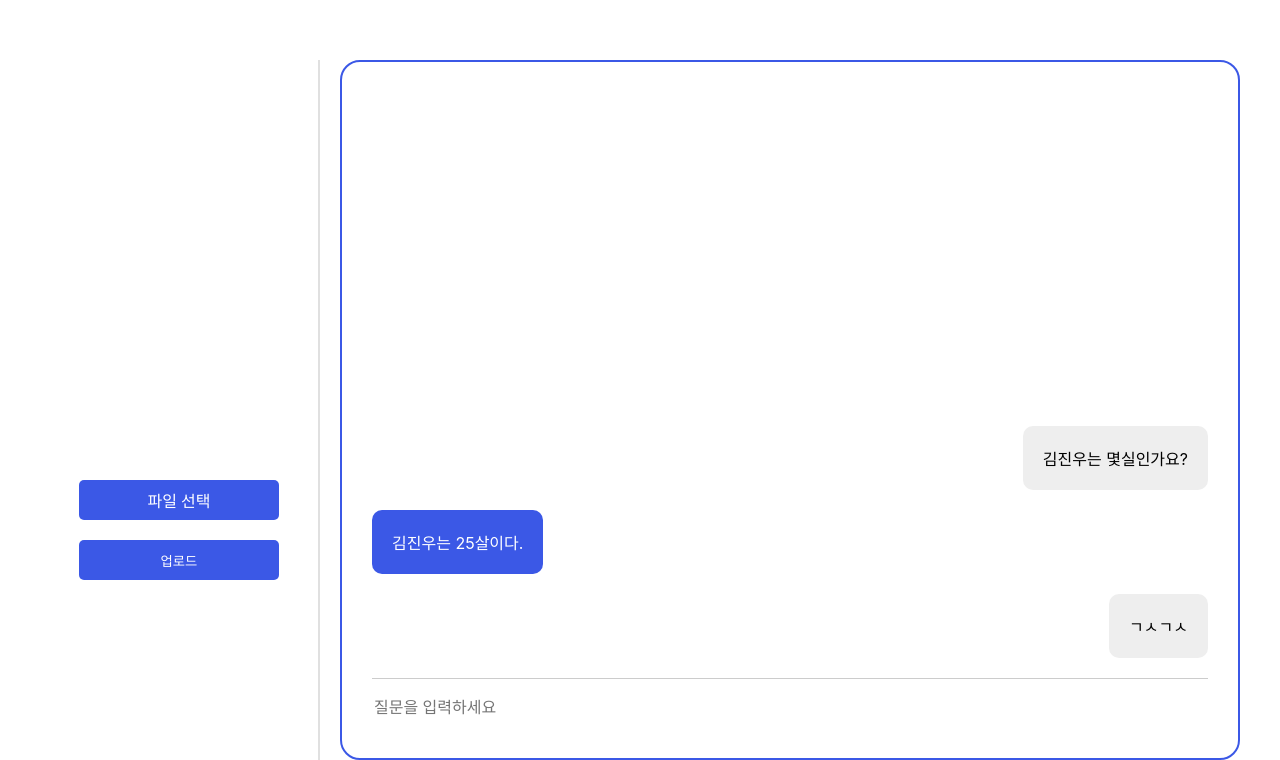
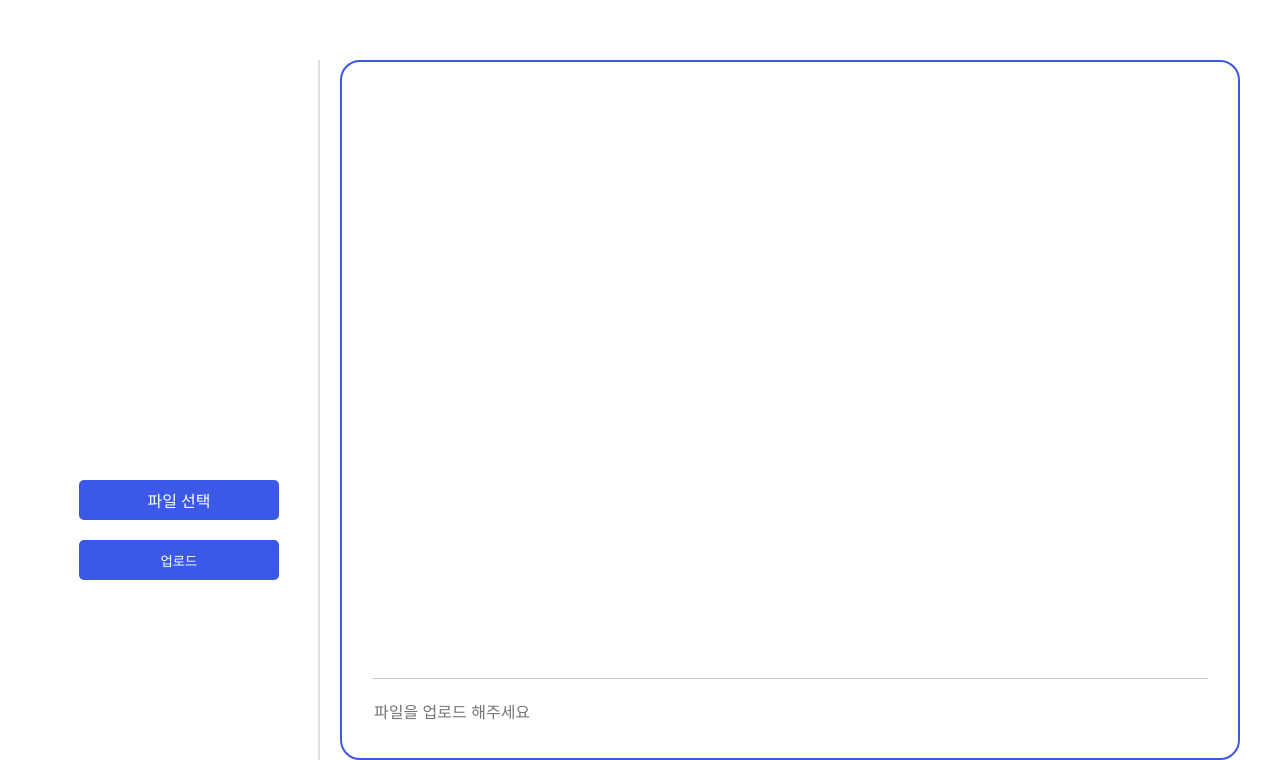
Before and after one commit to Sunny-jinn/khu-cse-track-project, a React (Vite) app: page / in a window 1280 px wide. Shown: the part 140-900 px from the top of the page. Built offline with nearby package versions, Linux system fonts and the light colour scheme; some icons are missing.

Commit message:
feat: 인공지능 채팅 연동 완료

```diff
--- a/src/components/FileUpload/FileUpload.tsx
+++ b/src/components/FileUpload/FileUpload.tsx
@@ -1,9 +1,13 @@
 import { ChangeEvent, useState } from "react";
 import { FileDiv, PreviewImg, SendButton, UploadLabel } from "./styled";
+import { useRecoilState } from "recoil";
+import { contextState } from "../../store";
 
 const FileUpload = () => {
   const [file, setFile] = useState<FileList | null>();
   const [fileExtension, setFileExtension] = useState<string | null>();
+
+  const [context, setContext] = useRecoilState(contextState);
 
   const fileUploadHandle = (e: ChangeEvent<HTMLInputElement>) => {
     e.preventDefault();
@@ -31,7 +35,9 @@ const FileUpload = () => {
           body: formData,
         });
         if (res.ok) {
-          console.log("업로드 성공");
+          const data = await res.json();
+          console.log("파일 업로드 성공!");
+          setContext(data.combined_text);
         } else {
           console.log("업로드 실패");
         }
@@ -66,7 +72,7 @@ const FileUpload = () => {
         id="file"
         onChange={fileUploadHandle}
         style={{ display: "none" }}
-        accept=".pdf, .docx, .doc"
+        accept=".pdf, .docx, .doc, .txt"
       />
       <UploadLabel htmlFor="file">파일 선택</UploadLabel>
       <SendButton onClick={clickHandle}>업로드</SendButton>
--- a/src/components/UI/QuestionBox.tsx
+++ b/src/components/UI/QuestionBox.tsx
@@ -1,16 +1,18 @@
 import { useRecoilState } from "recoil";
 import { QuestionInput, SendButton, Wrapper } from "./styled";
 import { SendPlane } from "@emotion-icons/remix-fill/SendPlane";
-import { chatState } from "../../store";
+import { chatState, contextState } from "../../store";
 import { useEffect, useRef, useState } from "react";
 
 const QuestionBox: React.FC = () => {
   const inputRef = useRef<HTMLInputElement | null>(null);
   const [question, setQuestion] = useState<string>("");
+  const [isFile, setIsFile] = useState<boolean>(false);
 
   const [chatting, setChatting] = useRecoilState(chatState);
+  const [context, setContext] = useRecoilState(contextState);
 
-  const clickHandler = () => {
+  const clickHandler = async () => {
     if (question.trim() !== "") {
       const newMsg = {
         id: Math.random(),
@@ -18,24 +20,50 @@ const QuestionBox: React.FC = () => {
         isUser: true,
       };
 
-      setChatting([...chatting, newMsg]);
+      setChatting((prevChatting) => [...prevChatting, newMsg]);
 
       inputRef.current!.value = "";
+      try {
+        const res = await fetch("http://127.0.0.1:8000/chat/chatbot/", {
+          method: "POST",
+          headers: {
+            "Content-Type": "application/x-www-form-urlencoded",
+          },
+          body: new URLSearchParams({
+            question: question,
+            context: context,
+          }),
+        });
+        if (res.ok) {
+          const data = await res.json();
+          const answer = {
+            id: Math.random(),
+            text: data.answer,
+            isUser: false,
+          };
+          setChatting((prevChatting) => [...prevChatting, answer]);
 
-      setQuestion("");
+          setQuestion("");
+        }
+      } catch (err) {
+        console.log(err);
+      }
     }
   };
 
   useEffect(() => {
-    console.log(chatting);
-  }, [chatting]);
+    if (context.length !== 0) {
+      setIsFile(true);
+    }
+  }, [context]);
 
   return (
     <Wrapper>
       <QuestionInput
-        placeholder="질문을 입력하세요"
+        placeholder={!isFile ? "파일을 업로드 해주세요" : "질문을 입력하세요"}
         ref={inputRef}
         onChange={(e) => setQuestion(e.target.value)}
+        disabled={!isFile}
       />
       <SendButton onClick={clickHandler}>
         <SendPlane />
--- a/src/components/UI/styled.ts
+++ b/src/components/UI/styled.ts
@@ -12,8 +12,13 @@ export const QuestionInput = styled.input`
   height: 50px;
   font-size: 16px;
   outline: none;
-  padding-top: 10px;
+  padding-top: 20px;
   font-weight: 500;
+
+  &:disabled {
+    background: none;
+    color: red;
+  }
 `;
 
 export const SendButton = styled.button`
--- a/src/store/index.ts
+++ b/src/store/index.ts
@@ -8,30 +8,18 @@ interface ChatMessage {
 
 export const chatState = atom<ChatMessage[]>({
   key: "chatState",
-  default: [
-    {
-      id: 0,
-      text: "김진우는 몇실인가요?",
-      isUser: true,
-    },
-    {
-      id: 1,
-      text: "김진우는 25살이다.",
-      isUser: false,
-    },
-    {
-      id: 2,
-      text: "ㄱㅅㄱㅅ",
-      isUser: true,
-    },
-  ],
+  default: [],
 });
 
 export const chatMsgState = selector<ChatMessage[]>({
   key: "chatMsgState",
   get: ({ get }) => {
     const msgList = get(chatState);
-
     return msgList;
   },
 });
+
+export const contextState = atom<string>({
+  key: "contextState",
+  default: "",
+});
```
